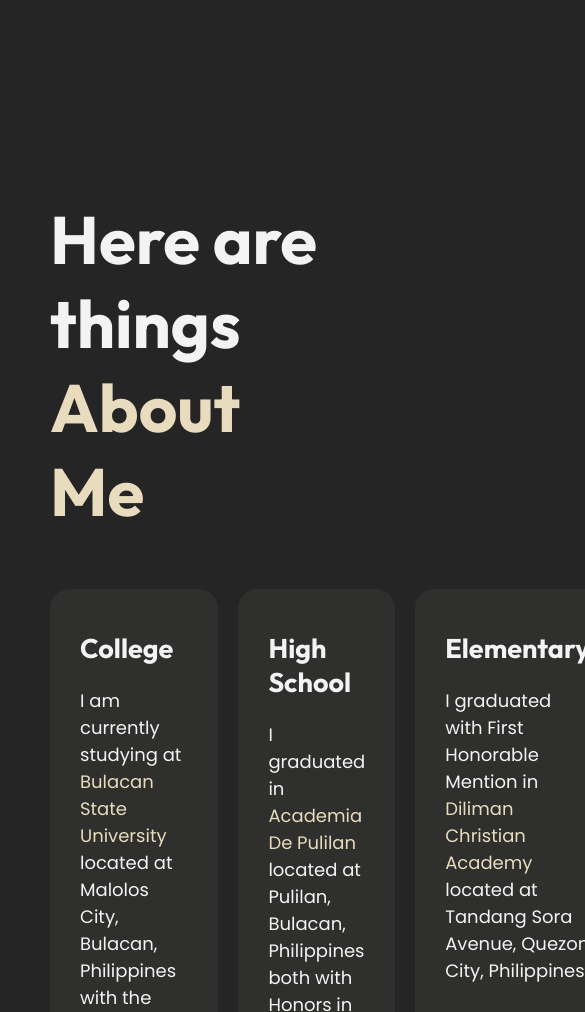
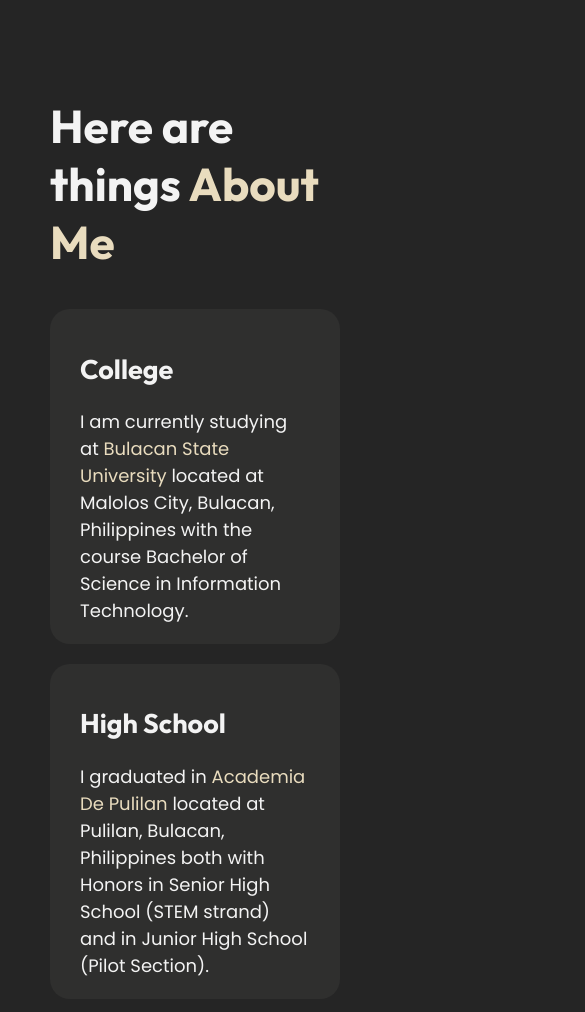
Before and after one commit to MakuxCode/Personal-Site-Portfolio, a plain HTML site: page index.html in a window 390 px wide. Shown: the part 881-1893 px from the top of the page, 585 px wide, since content can reach past the window. Drawn offline with Linux system fonts and the light colour scheme; a web font is replaced by a local one.

Commit message:
Added mobile view for about-me section Fix syntax in about-me section

```diff
--- a/style.css
+++ b/style.css
@@ -94,7 +94,7 @@ li {
     margin: 0;
 }
 
-.edducation>h1 {
+.education>h1 {
     margin: 0;
 }
 
@@ -154,4 +154,16 @@ li {
         border-radius: 50%;
         border: 10px solid #C4C4C4;
     }
+
+    .about-me {
+        margin: 100px 0px;
+    }
+
+    .about-me-container {
+        flex-direction: column;
+    }
+
+    .about-me>h1 {
+        font-size: 46px;
+    }
 }
```
